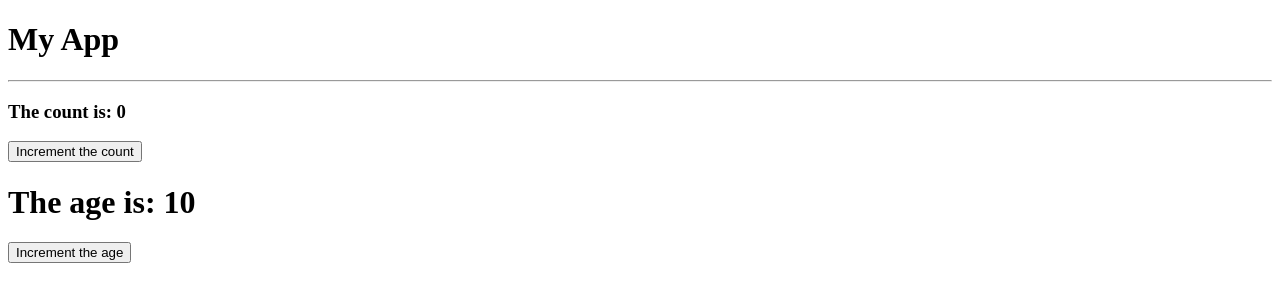
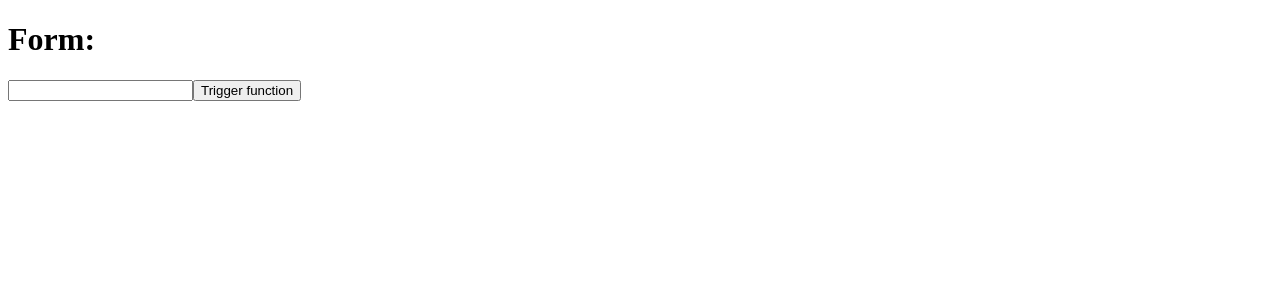
Before and after one commit to tmstani23/react-fullstack-course-2021, a React (Create React App) app in the folder 02-hooks/: page / in a window 1280 px wide. Shown: the top 302 px of the page. Built offline with nearby package versions, Linux system fonts and the light colour scheme.

Commit message:
useRef
Cleared out old example components.  Demonstrated using useRef and passing it to a component via forwardRef

```diff
--- a/02-hooks/src/App.js
+++ b/02-hooks/src/App.js
@@ -1,35 +1,29 @@
-import React, {useState, useCallback} from 'react';
-
-import Title from './components/title';
-import Count from './components/count';
-import CountBtn from './components/count_btn';
-import Age from './components/age';
-import AgeBtn from './components/age_btn';
+import React, {useRef} from 'react';
 
 const App = () => {
 
-  const [count, setCount] = useState(0);
-  const [age, setAge] = useState(10);
+  const textInput = useRef();
 
-  //useCallback prevents the function from being recreated unless the a dependency prop is updated
-  let handleCount = useCallback(() => {
-    setCount(prevCount => prevCount + 1);
-    // since we are updating the previous state the dependency array doesn't update.  This will prevent the function from re-rendering
-  }, []);
+  const triggerHandler = () => {
+    console.log(textInput.current.value)
+  }
 
-  let handleAge = useCallback(() => {
-    setAge(prevAge => prevAge + 1);
-  }, []);
 
-  return (
-    <>
-      <Title />
-      <Count count={count} />
-      <CountBtn handleCount={handleCount} />
-      <Age age={age} />
-      <AgeBtn handleAge={handleAge} />
-    </>
-  );
+    return (
+      <>
+        <h1>Form:</h1>
+        <InputComponent ref={textInput} />
+        <button onClick = {triggerHandler}>Trigger function</button>
+      </>
+    )
+
 }
 
+//note: cannot directly pass references as props to a component.  Must use forwardRef as below
+const InputComponent = React.forwardRef((props, ref) => {
+  return (
+    <input type="text" ref={ref}/>
+  )
+})
+
 export default App;
--- a/02-hooks/src/components/age.js
+++ /dev/null
@@ -1,13 +0,0 @@
-import React from 'react';
-
-const Age = ({age}) => {
-    console.log('4-age');
-  return (
-    <>
-
-        <h1>The age is: {age} </h1>
-    </>
-  );
-}
-
-export default React.memo(Age);
--- a/02-hooks/src/components/age_btn.js
+++ /dev/null
@@ -1,12 +0,0 @@
-import React from 'react';
-
-const AgeBtn = ({handleAge}) => {
-    console.log('5-ageBtn');
-  return (
-    <>
-        <button onClick = {handleAge}>Increment the age </button>
-    </>
-  );
-}
-
-export default React.memo(AgeBtn);
--- a/02-hooks/src/components/count.js
+++ /dev/null
@@ -1,13 +0,0 @@
-import React from 'react';
-
-const Count = ({count}) => {
-    console.log('2-count');
-
-  return (
-    <>
-        <h3>The count is: {count}</h3>
-    </>
-  );
-}
-
-export default React.memo(Count);
--- a/02-hooks/src/components/count_btn.js
+++ /dev/null
@@ -1,13 +0,0 @@
-import React from 'react';
-
-const CountBtn = ({handleCount}) => {
-    console.log('3-CountBtn');
-
-  return (
-    <>
-        <button onClick={ handleCount }>Increment the count</button>
-    </>
-  );
-}
-
-export default React.memo(CountBtn);
--- a/02-hooks/src/components/title.js
+++ /dev/null
@@ -1,16 +0,0 @@
-import React from 'react';
-
-const Title = () => {
-
-    console.log('1-title');
-
-  return (
-    <>
-
-        <h1>My App</h1>
-        <hr />
-    </>
-  );
-}
-// memo will not rerender component if it isn't receiving new props
-export default React.memo(Title);
```
